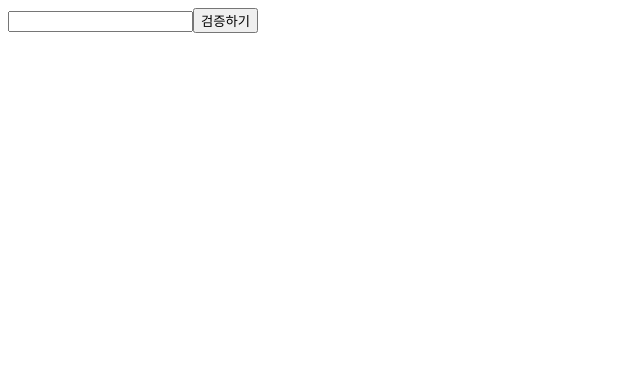
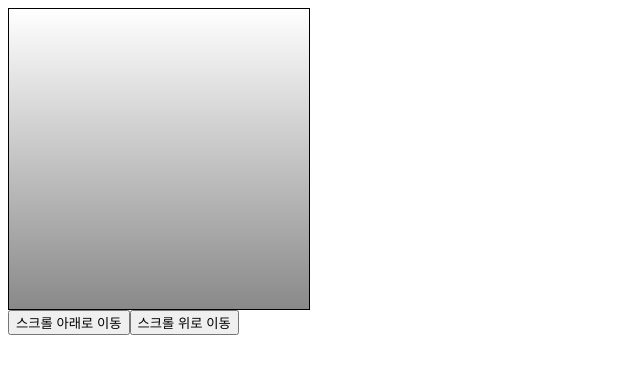
Before and after one commit to kimdohui/react_book, a React (Create React App) app: page / in a window 1280 px wide. Shown: the top 374 px of the page, without its empty margins (0-640 px from the left). Built offline with nearby package versions, Linux system fonts and the light colour scheme.

Commit message:
2020/06/08//TIL

```diff
--- a/src/App.js
+++ b/src/App.js
@@ -1,10 +1,21 @@
-import React from "react";
-import EventPractice from "./EventPractice";
-import Say from "./Say";
-import ValidationSample from "./ValidationSample";
+import React, { Component } from "react";
+import ScrollBox from "./ScrollBox";
 
-const App = () => {
-  return <ValidationSample />;
-};
+class App extends Component {
+  render() {
+    return (
+      <div>
+        <ScrollBox ref={ref => (this.scrollBox = ref)} />
+        <button onClick={() => this.scrollBox.ScrollToBottom()}>
+          스크롤 아래로 이동
+        </button>
+
+        <button onClick={() => this.scrollBox.ScrollToTop()}>
+          스크롤 위로 이동
+        </button>
+      </div>
+    );
+  }
+}
 
 export default App;
--- /dev/null
+++ b/src/ScrollBox.js
@@ -0,0 +1,44 @@
+import React, { Component } from "react";
+
+class ScrollBox extends Component {
+  ScrollToBottom = () => {
+    const { scrollHeight, clientHeight } = this.box;
+    this.box.scrollTop = scrollHeight - clientHeight;
+
+    /*
+    scrollTop : 세로 스크롤바 위치
+    scrollHeight : 스크롤이 있는 박스 안의 div 높이
+    clientHeight : 스크롤이 있는 박스의 높이
+    */
+    console.log("아래로 이동 완료");
+  };
+
+  ScrollToTop = () => {
+    this.box.scrollTop = 0;
+    console.log("위로 이동 완료");
+  };
+
+  render() {
+    const style = {
+      border: "1px solid black",
+      height: "300px",
+      width: "300px",
+      overflow: "auto",
+      position: "relative"
+    };
+
+    const innerStyle = {
+      width: "100%",
+      height: "650px",
+      background: "linear-gradient(white, black)"
+    };
+
+    return (
+      <div style={style} ref={ref => (this.box = ref)}>
+        <div style={innerStyle} />
+      </div>
+    );
+  }
+}
+
+export default ScrollBox;
--- a/src/ValidationSample.js
+++ b/src/ValidationSample.js
@@ -19,14 +19,20 @@ class ValidationSample extends Component {
       clicked: true,
       validated: this.state.password === "0000"
     });
+    this.input.focus();
   };
 
-  handleonkeypress = () => {};
+  handleKeypress = e => {
+    if (e.key === "Enter") {
+      this.handleButtonClick();
+    }
+  };
 
   render() {
     return (
       <div>
         <input
+          ref={ref => (this.input = ref)}
           type="password"
           value={this.state.password}
           onChange={this.handleChange}
@@ -37,6 +43,7 @@ class ValidationSample extends Component {
                 : "failure"
               : ""
           }
+          onKeyPress={this.handleKeypress}
         />
         <button onClick={this.handleButtonClick}>검증하기</button>
       </div>
```
Also changed, not shown: 1 other file (tests, documents, lock files or other folders).
